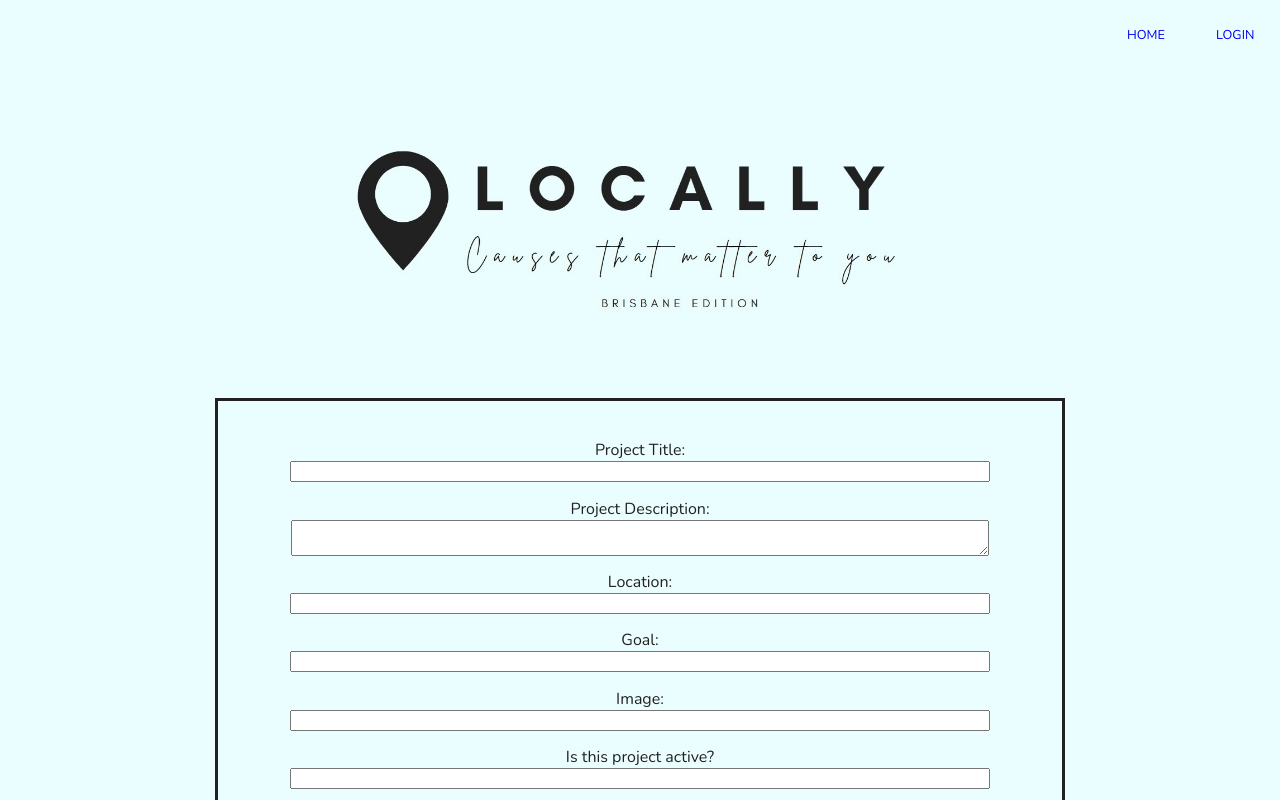
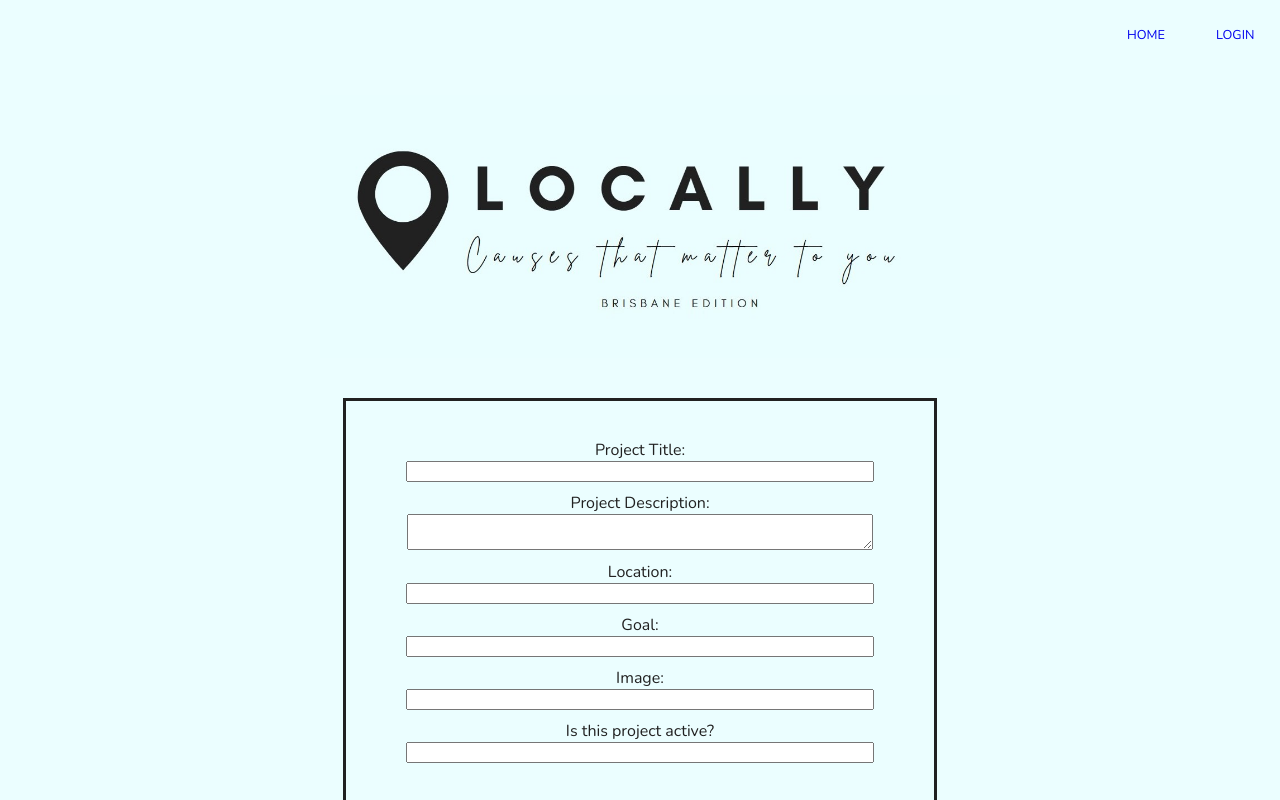
Before and after one commit to dalilakatialeo/locally_frontend, a React (Create React App) app: page /new-project in a window 1280 px wide. Shown: the top 800 px of the page. Built offline with nearby package versions, Linux system fonts and the light colour scheme.

Commit message:
Update NewProjectForm.css

```diff
--- a/src/components/NewProjectForm/NewProjectForm.css
+++ b/src/components/NewProjectForm/NewProjectForm.css
@@ -1,6 +1,6 @@
 .form-container {
     display: flex;
-    width: 60%
+    width: 40%
 }
 
 #project-form {
@@ -9,6 +9,7 @@
 
 textarea {
     display: grid;
+    text-align: center;
     width: 90%;
     margin: auto;
     margin-bottom: 2%;
```
